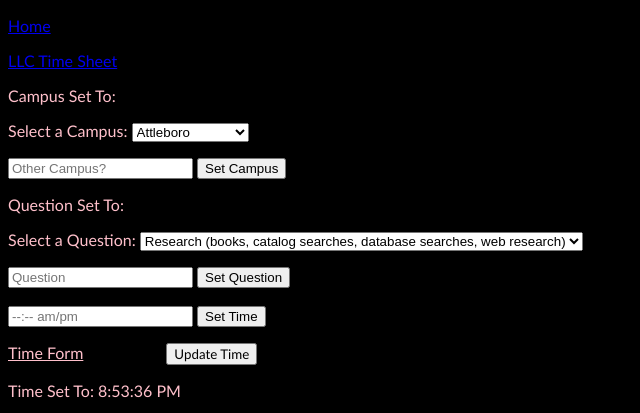
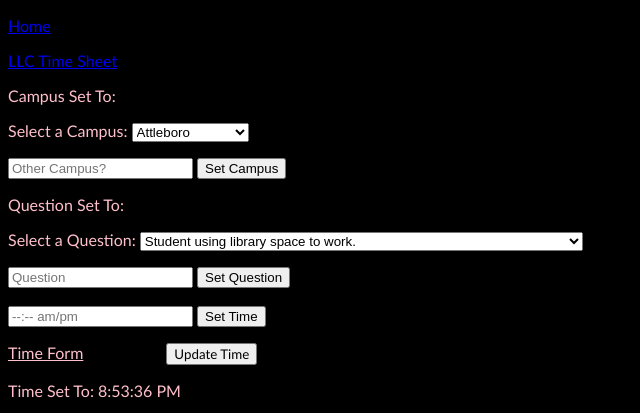
Before and after one commit to aware25/aware25.github.io, a plain HTML site: page LLC/statSheet/statSheet.html in a window 1280 px wide. Shown: the top 413 px of the page, without its empty margins (0-640 px from the left). Drawn offline with Linux system fonts and the light colour scheme.

Commit message:
adding angelas favorite

```diff
--- a/LLC/statSheet/statSheet.html
+++ b/LLC/statSheet/statSheet.html
@@ -41,6 +41,7 @@
 
       <p> Select a Question:
         <select id="select_question">
+          <option value="Student using library space to work.">Student using library space to work.</option>
           <option value="Research (books, catalog searches, database searches, web research)">Research (books, catalog searches, database searches, web research)</option>
           <option value="Technology hardware/software (AccessBCC, Microsoft, etc.)">Technology hardware/software (AccessBCC, Microsoft, etc.)</option>
           <option value="Printing, copying, or scanning">Printing, copying, or scanning</option>
```
Lines whose indentation alone changed are shown as unchanged.
